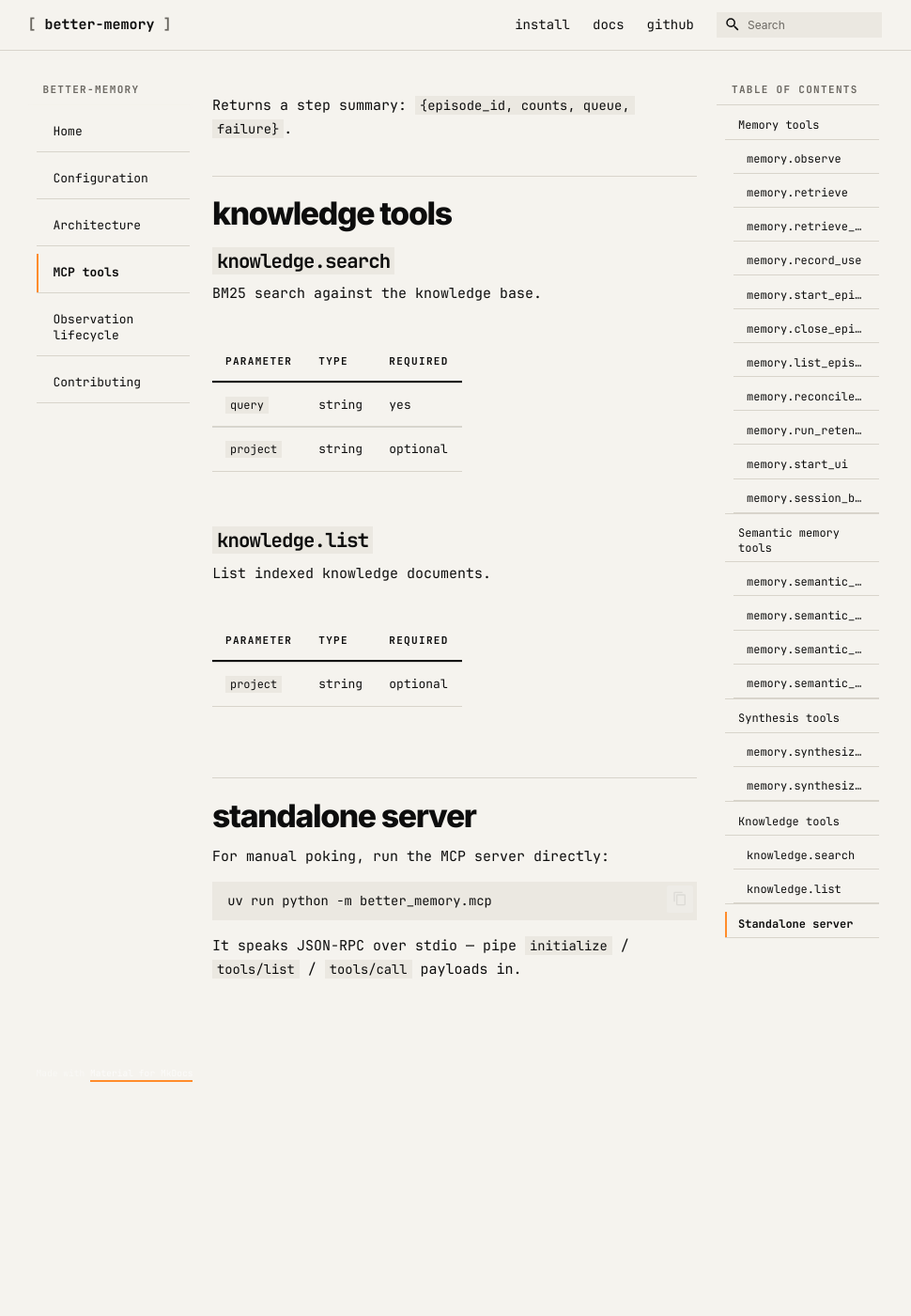
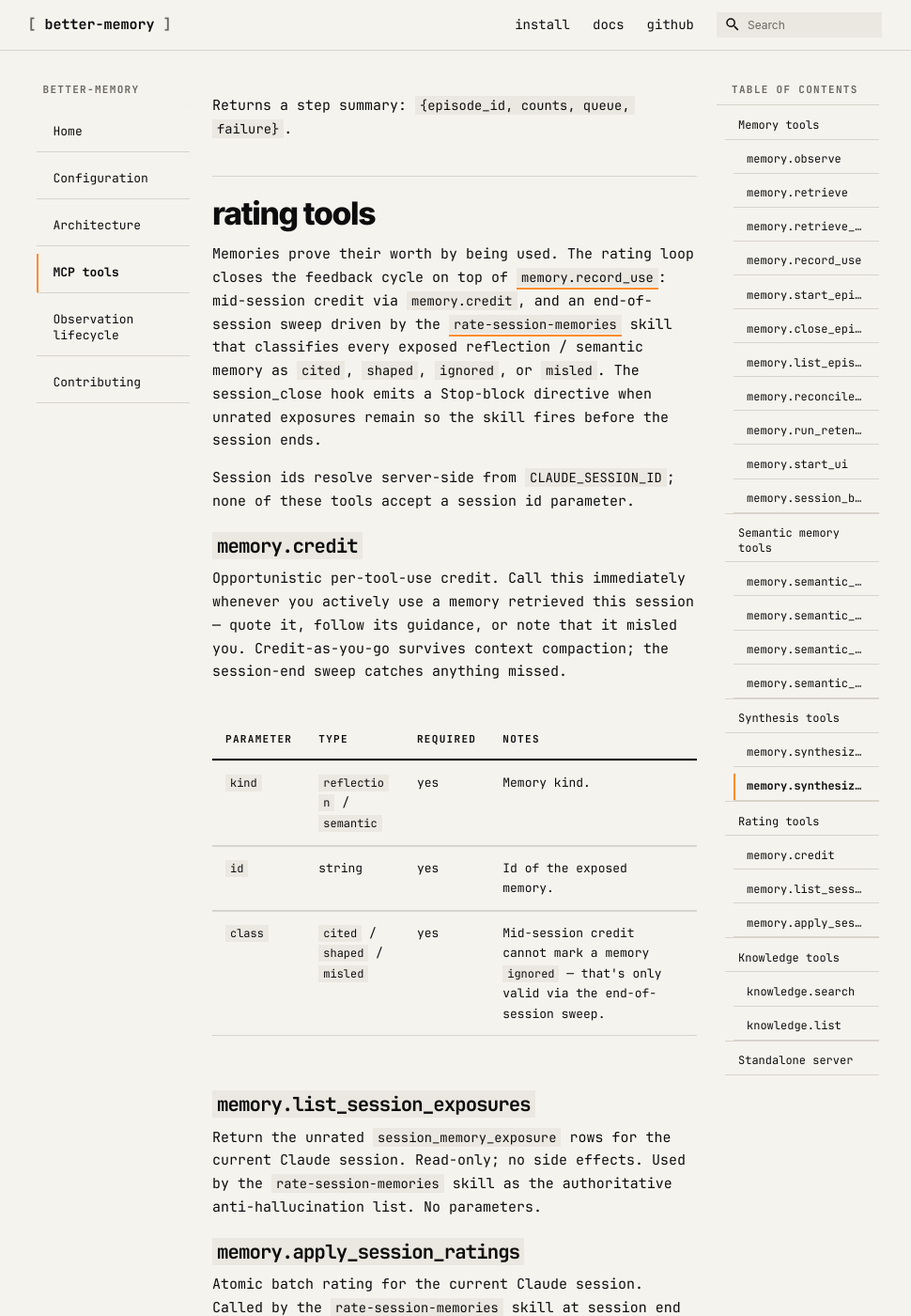
Before and after one commit to emp3thy/better-memory, an MkDocs documentation site: the page built from website/mcp-tools.md, in a window 1280 px wide and 1400 px high, scrolled down 7756 px. Shown: the whole window at 94% size, without its empty margins (156-1126 px from the left). Built offline with MkDocs 1.6.1 and Material for MkDocs 9.7.7, drawn with Linux system fonts in a browser that asks for light colours; comment, search, counter and statistics services are not loaded; before the commit the page ends 8915 px from its top, so only the background shows below that; some of the changed text lies outside the part shown.

Commit message:
docs: sync docs with rating system + IDE-driven synthesis
Recent PRs left several docs stale. Brings them in line with the
current codebase:

- Tool count 19 -> 22 (README, website/index.md) for the rating tools
  added in PR #52: memory.credit, memory.list_session_exposures,
  memory.apply_session_ratings.
- New Rating tools section in website/mcp-tools.md and a Rating table
  in README.
- New Self-rating loop section in website/architecture.md.
- docs/hooks-setup.md sessions flow now describes the session_close
  Stop-block rating directive and two-fire pattern.
- README Skills section documents both auto-symlinked skills
  (better-memory-synthesize, rate-session-memories).
- scripts/setup.sh: drop the dead Ollama chat-model pull. Synthesis
  became IDE-driven (commit e45dcce); CONSOLIDATE_MODEL and
  _DEFAULT_CONSOLIDATE_MODEL no longer exist, so the prompt downloaded
  ~4.7 GB the system never uses and warned of a failure that can't occur.

Co-Authored-By: Claude Opus 4.7 (1M context) <noreply@anthropic.com>

```diff
--- a/website/mcp-tools.md
+++ b/website/mcp-tools.md
@@ -170,6 +170,53 @@ Apply a synthesis decision for one episode. Atomically creates new reflections,
 
 Returns a step summary: `{episode_id, counts, queue, failure}`.
 
+## Rating tools
+
+Memories prove their worth by being used. The rating loop closes the
+feedback cycle on top of [`memory.record_use`](#memoryrecord_use):
+mid-session credit via `memory.credit`, and an end-of-session sweep
+driven by the
+[`rate-session-memories`](https://github.com/emp3thy/better-memory/blob/main/.claude/skills/rate-session-memories/SKILL.md)
+skill that classifies every exposed reflection / semantic memory as
+`cited`, `shaped`, `ignored`, or `misled`. The session_close hook emits
+a Stop-block directive when unrated exposures remain so the skill fires
+before the session ends.
+
+Session ids resolve server-side from `CLAUDE_SESSION_ID`; none of these
+tools accept a session id parameter.
+
+### `memory.credit`
+
+Opportunistic per-tool-use credit. Call this immediately whenever you
+actively use a memory retrieved this session — quote it, follow its
+guidance, or note that it misled you. Credit-as-you-go survives
+context compaction; the session-end sweep catches anything missed.
+
+| Parameter | Type | Required | Notes |
+|---|---|---|---|
+| `kind` | `reflection` / `semantic` | yes | Memory kind. |
+| `id` | string | yes | Id of the exposed memory. |
+| `class` | `cited` / `shaped` / `misled` | yes | Mid-session credit cannot mark a memory `ignored` — that's only valid via the end-of-session sweep. |
+
+### `memory.list_session_exposures`
+
+Return the unrated `session_memory_exposure` rows for the current Claude
+session. Read-only; no side effects. Used by the `rate-session-memories`
+skill as the authoritative anti-hallucination list. No parameters.
+
+### `memory.apply_session_ratings`
+
+Atomic batch rating for the current Claude session. Called by the
+`rate-session-memories` skill at session end after `memory.list_session_exposures`.
+Raises if `CLAUDE_SESSION_ID` is unset.
+
+| Parameter | Type | Required | Notes |
+|---|---|---|---|
+| `ratings` | array | yes | One entry per exposure. Each entry: `{kind: "reflection" \| "semantic", id: string, class: "cited" \| "shaped" \| "ignored" \| "misled"}`. Minimum one entry. |
+
+Returns `{applied: {...}, skipped: {...}}`. Ids not in the
+authoritative exposure list land in `skipped.not_exposed`.
+
 ## Knowledge tools
 
 ### `knowledge.search`
```
Also changed, not shown: README.md (+20 -7 lines), docs/hooks-setup.md (+17 -7 lines), website/architecture.md (+31 -0 lines), website/index.md (+2 -1 lines), 1 other file.
